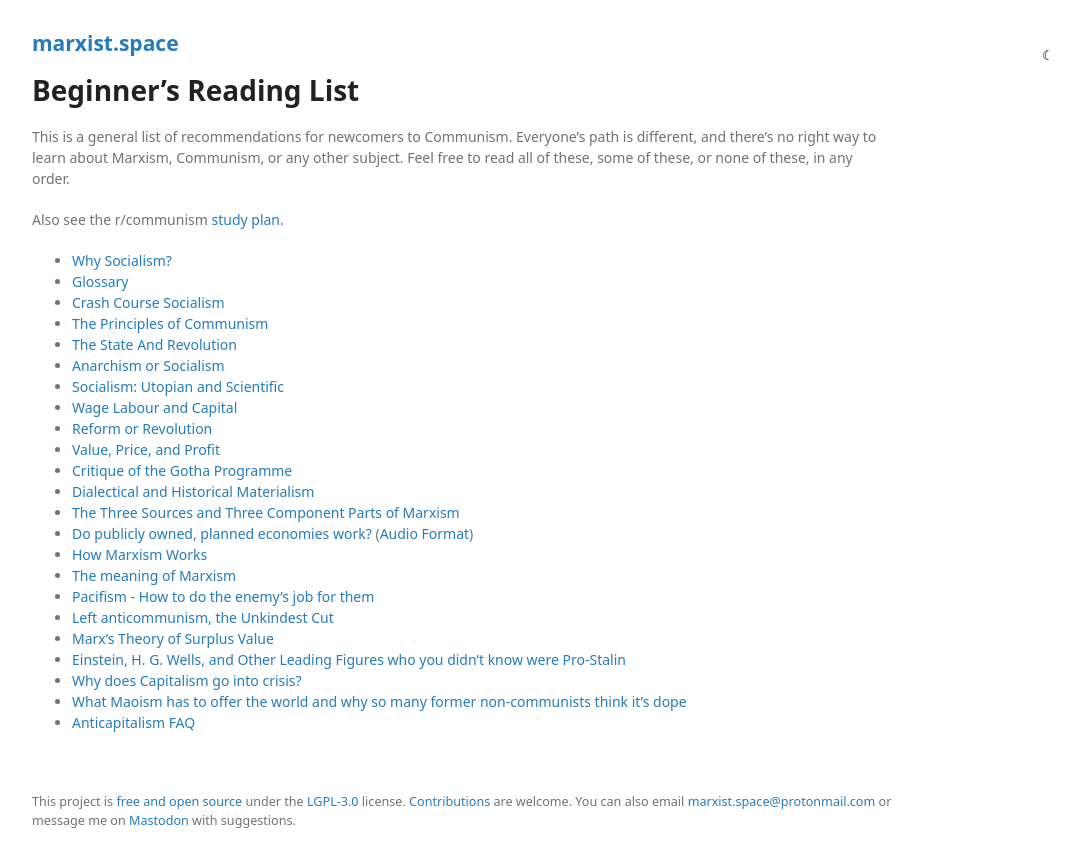
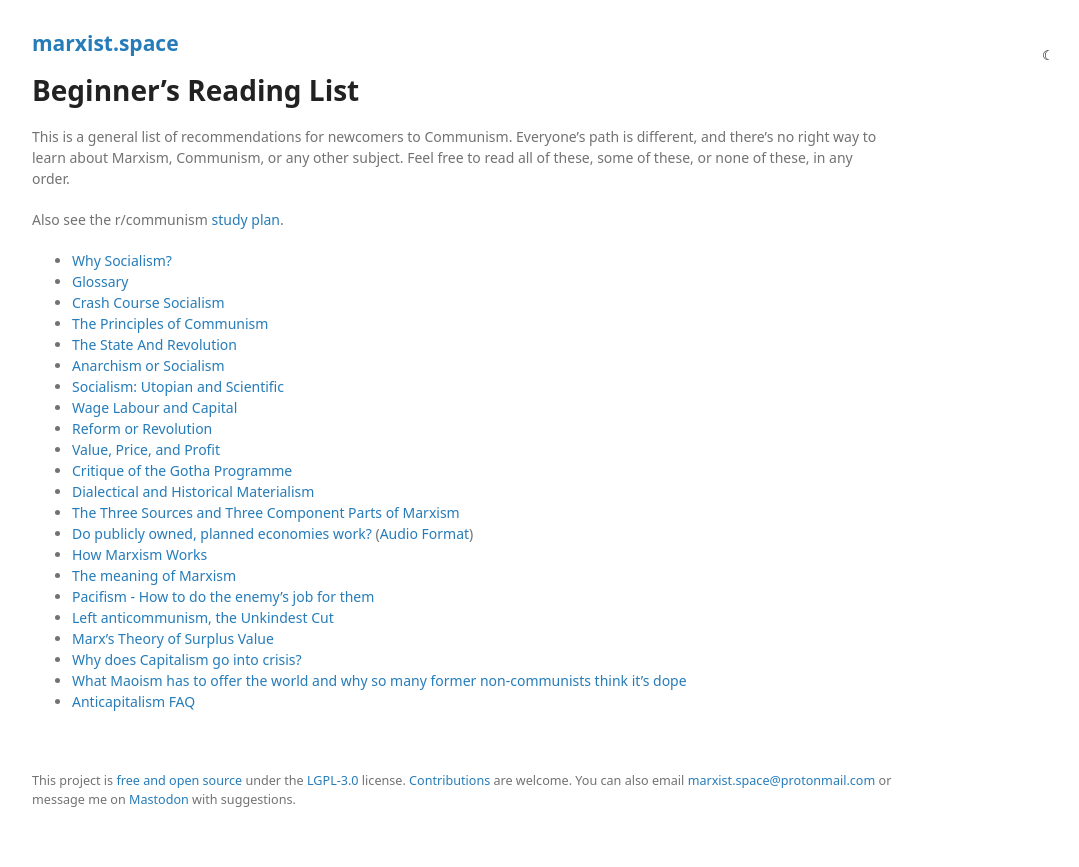
Before and after one commit to prolesoft/marxist.space, a Jekyll site: the page built from beginners-reading-list.md, in a window 1280 px wide. Shown: the top 867 px of the page, without its empty margins (178-1257 px from the left). Built offline with Jekyll 4.4.1, drawn with Linux system fonts in a browser that asks for light colours; our own code applies the rules of GitHub Pages for plain Markdown files.

Commit message:
remove dead link

```diff
--- a/beginners-reading-list.md
+++ b/beginners-reading-list.md
@@ -33,7 +33,6 @@ Also see the r/communism
 * [Pacifism - How to do the enemy's job for them](https://theredphoenixapl.org/2011/08/11/pacifism-how-to-do-the-enemys-job-for-them/)
 * [Left anticommunism, the Unkindest Cut](http://www.greanvillepost.com/2015/05/23/left-anticommunism-the-unkindest-cut/)
 * [Marx’s Theory of Surplus Value](https://www.ernestmandel.org/en/works/txt/1990/karlmarx/7.htm)
-* [Einstein, H. G. Wells, and Other Leading Figures who you didn’t know were Pro-Stalin](https://socialism-simplified.com/2018/12/28/einstein-h-g-wells-and-other-leading-figures-who-you-didnt-know-were-pro-stalin/)
 * [Why does Capitalism go into crisis?](http://www.marxist.com/why-does-capitalism-go-into-crisis.htm)
 * [What Maoism has to offer the world and why so many former non-communists think it’s dope](https://jiminykrix.wordpress.com/2016/09/14/what-maoism-has-to-offer-the-world-and-why-so-many-former-non-communists-think-its-dope/)
 * [Anticapitalism FAQ](http://anticapitalismfaq.com/)
```
